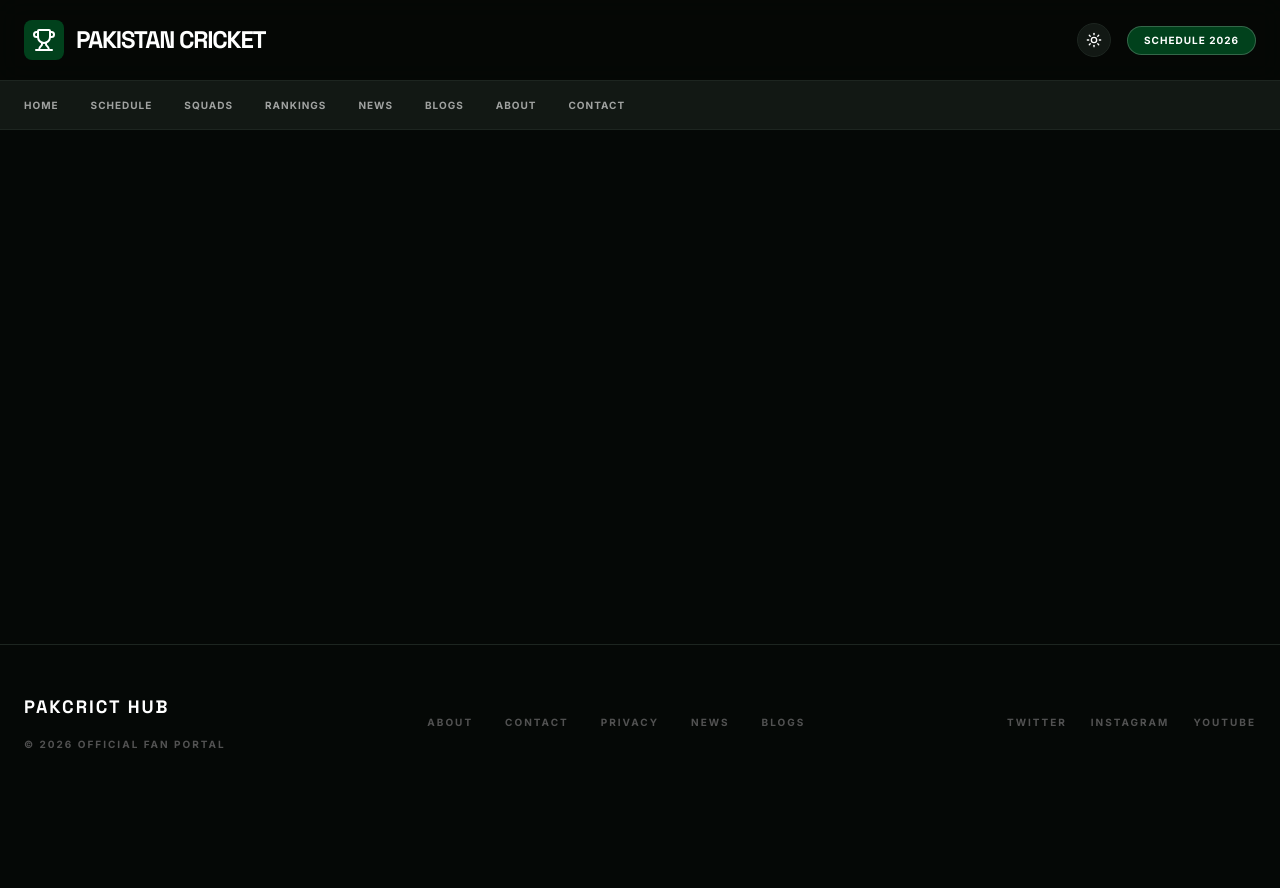
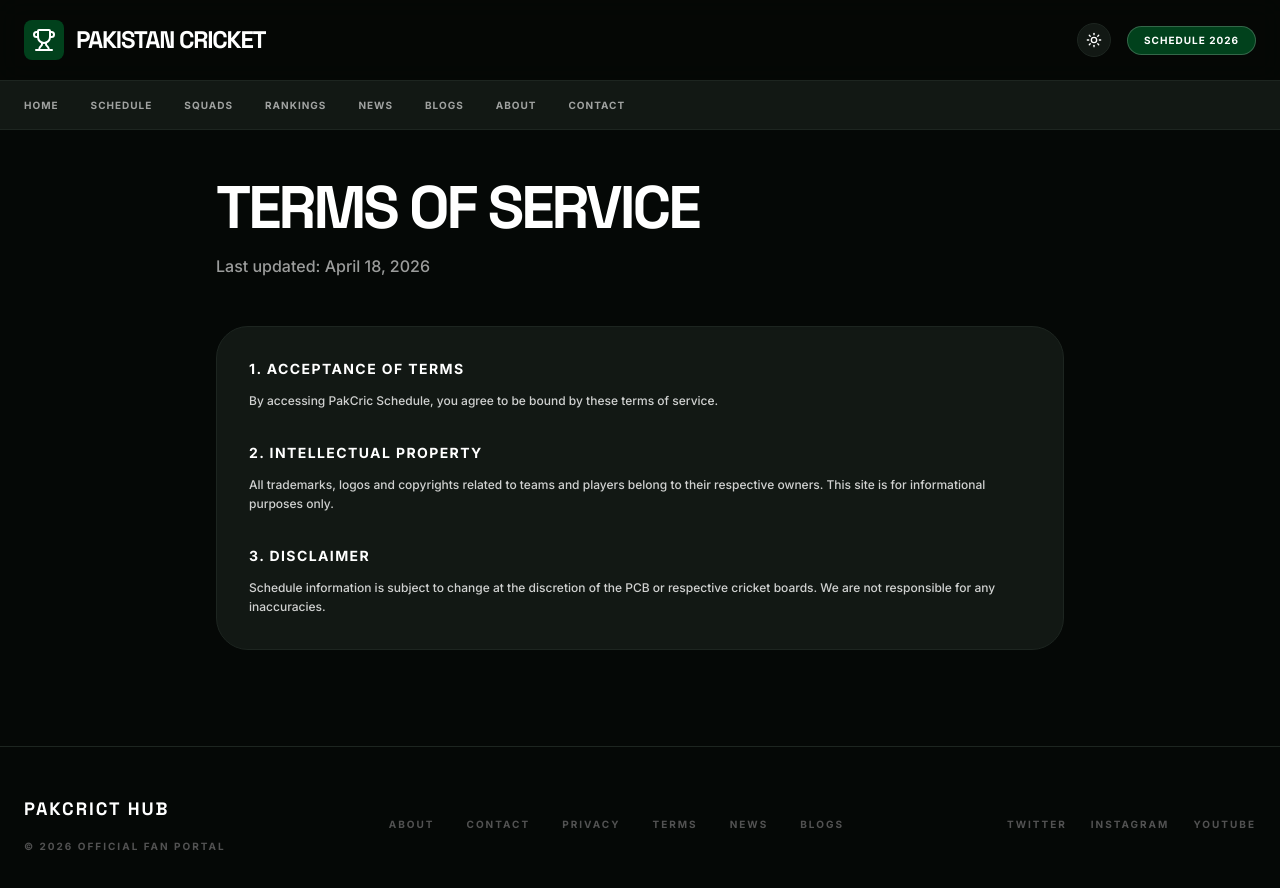
Before and after one commit to abbaskiediting-beep/pakcric-schedule, a React (Vite) app: page /terms in a window 1280 px wide. Shown: the top 888 px of the page. Before the commit the page ends 800 px from the top, so only its background shows below. Built offline with nearby package versions, Linux system fonts and the light colour scheme.

Commit message:
feat: Add Terms page and optimize images
Introduces a new "Terms & Conditions" page and links it in the footer and app routes.
Optimizes image loading across the application by adding `loading="lazy"` and `decoding="async"` attributes to improve performance and user experience.

```diff
--- a/src/App.tsx
+++ b/src/App.tsx
@@ -33,6 +33,7 @@ const NewsDetail = lazy(() => import('./pages/NewsDetail'));
 const About = lazy(() => import('./pages/About'));
 const Contact = lazy(() => import('./pages/Contact'));
 const Privacy = lazy(() => import('./pages/Privacy'));
+const Terms = lazy(() => import('./pages/Terms'));
 
 // Loading component
 const PageLoader = () => (
@@ -87,6 +88,7 @@ export default function App() {
               <Route path="/about" element={<About />} />
               <Route path="/contact" element={<Contact />} />
               <Route path="/privacy" element={<Privacy />} />
+              <Route path="/terms" element={<Terms />} />
               <Route path="/series/:slug" element={<SeriesDetail />} />
               <Route path="/match/:id" element={<MatchDetail />} />
               <Route path="/blogs" element={<Blogs />} />
@@ -108,6 +110,7 @@ export default function App() {
              <Link to="/about" className="hover:text-white transition-colors">About</Link>
              <Link to="/contact" className="hover:text-white transition-colors">Contact</Link>
              <Link to="/privacy" className="hover:text-white transition-colors">Privacy</Link>
+             <Link to="/terms" className="hover:text-white transition-colors">Terms</Link>
              <Link to="/news" className="hover:text-white transition-colors">News</Link>
              <Link to="/blogs" className="hover:text-white transition-colors">Blogs</Link>
           </div>
--- a/src/pages/Blogs.tsx
+++ b/src/pages/Blogs.tsx
@@ -84,6 +84,8 @@ export default function Blogs() {
               <img
                 src={post.image}
                 alt={post.title}
+                loading="lazy"
+                decoding="async"
                 className="w-full h-full object-cover group-hover:scale-105 transition-transform duration-700"
                 referrerPolicy="no-referrer"
               />
--- a/src/pages/Home.tsx
+++ b/src/pages/Home.tsx
@@ -74,7 +74,7 @@ export default function Home() {
 
                   <div className="flex flex-col items-center gap-2">
                      <div className="w-10 h-10 rounded-full bg-white/5 border border-white/10 p-1">
-                        <img src={match.flagUrl} alt={match.opponent} referrerPolicy="no-referrer" className="w-full h-full object-cover rounded-full" />
+                        <img src={match.flagUrl} alt={match.opponent} referrerPolicy="no-referrer" loading="lazy" decoding="async" className="w-full h-full object-cover rounded-full" />
                      </div>
                      <span className="text-xs font-bold uppercase tracking-tighter">{match.opponent.substring(0, 3)}</span>
                   </div>
--- a/src/pages/News.tsx
+++ b/src/pages/News.tsx
@@ -40,6 +40,8 @@ export default function News() {
                   src={featuredNews.imageUrl || 'https://picsum.photos/seed/latest/1200/800'}
                   alt={featuredNews.title}
                   referrerPolicy="no-referrer"
+                  loading="lazy"
+                  decoding="async"
                   className="w-full h-full object-cover grayscale opacity-50 group-hover:grayscale-0 group-hover:opacity-100 group-hover:scale-105 transition-all duration-700"
                 />
                 <div className="absolute inset-0 bg-gradient-to-t from-background to-transparent lg:hidden" />
@@ -85,6 +87,8 @@ export default function News() {
                   src={item.imageUrl || `https://picsum.photos/seed/${item.id}/800/600`}
                   alt={item.title}
                   referrerPolicy="no-referrer"
+                  loading="lazy"
+                  decoding="async"
                   className="w-full h-full object-cover group-hover:scale-110 transition-transform duration-700"
                 />
                 <div className="absolute inset-x-0 bottom-0 h-24 bg-gradient-to-t from-card-bg to-transparent" />
--- a/src/pages/Schedule.tsx
+++ b/src/pages/Schedule.tsx
@@ -156,7 +156,7 @@ export default function Schedule() {
                     </td>
                     <td className="px-8 py-6">
                       <div className="flex items-center gap-3">
-                        <img src={match.flagUrl} alt="" className="w-6 h-4 object-cover rounded shadow" />
+                        <img src={match.flagUrl} alt="" loading="lazy" decoding="async" className="w-6 h-4 object-cover rounded shadow" />
                         <span className="text-xs font-bold uppercase tracking-tight">{match.opponent}</span>
                       </div>
                     </td>
--- a/src/pages/Squads.tsx
+++ b/src/pages/Squads.tsx
@@ -319,7 +319,7 @@ export default function Squads() {
                     <div className="flex -space-x-4">
                       <div className="w-16 h-16 rounded-2xl bg-white/5 border border-white/10 overflow-hidden flex items-center justify-center relative z-10">
                         {selectedPlayer.imgUrl ? (
-                          <img src={selectedPlayer.imgUrl} alt={selectedPlayer.name} referrerPolicy="no-referrer" className="w-full h-full object-contain" />
+                          <img src={selectedPlayer.imgUrl} alt={selectedPlayer.name} referrerPolicy="no-referrer" loading="lazy" decoding="async" className="w-full h-full object-contain" />
                         ) : (
                           <User className="w-8 h-8 text-white opacity-50" />
                         )}
@@ -331,7 +331,7 @@ export default function Squads() {
                           className="w-16 h-16 rounded-2xl bg-white/5 border border-white/10 overflow-hidden flex items-center justify-center relative z-0"
                         >
                           {comparisonPlayer.imgUrl ? (
-                            <img src={comparisonPlayer.imgUrl} alt={comparisonPlayer.name} referrerPolicy="no-referrer" className="w-full h-full object-contain opacity-60" />
+                            <img src={comparisonPlayer.imgUrl} alt={comparisonPlayer.name} referrerPolicy="no-referrer" loading="lazy" decoding="async" className="w-full h-full object-contain opacity-60" />
                           ) : (
                             <User className="w-8 h-8 text-white opacity-50" />
                           )}
@@ -409,7 +409,7 @@ export default function Squads() {
                         >
                           <div className="w-10 h-10 rounded-lg bg-white/10 flex items-center justify-center overflow-hidden">
                              {player.imgUrl ? (
-                               <img src={player.imgUrl} alt={player.name} className="w-full h-full object-contain" />
+                               <img src={player.imgUrl} alt={player.name} loading="lazy" decoding="async" className="w-full h-full object-contain" />
                              ) : (
                                <User className="w-6 h-6 opacity-30" />
                              )}
--- /dev/null
+++ b/src/pages/Terms.tsx
@@ -0,0 +1,35 @@
+import { motion } from 'motion/react';
+
+export default function Terms() {
+  return (
+    <div className="max-w-4xl mx-auto py-12 px-6">
+      <motion.div initial={{ opacity: 0, y: 20 }} animate={{ opacity: 1, y: 0 }} className="mb-12">
+        <h1 className="text-4xl md:text-6xl font-display font-bold uppercase tracking-tighter mb-4">
+          Terms of <span className="text-white">Service</span>
+        </h1>
+        <p className="text-ink/60 font-medium">Last updated: April 18, 2026</p>
+      </motion.div>
+
+      <div className="bg-card-bg border border-card-border rounded-[32px] p-8 space-y-8">
+        <section>
+           <h3 className="text-sm font-bold uppercase tracking-widest text-white mb-3">1. Acceptance of Terms</h3>
+           <p className="text-xs text-ink/80 leading-relaxed font-medium">
+             By accessing PakCric Schedule, you agree to be bound by these terms of service.
+           </p>
+        </section>
+        <section>
+           <h3 className="text-sm font-bold uppercase tracking-widest text-white mb-3">2. Intellectual Property</h3>
+           <p className="text-xs text-ink/80 leading-relaxed font-medium">
+             All trademarks, logos and copyrights related to teams and players belong to their respective owners. This site is for informational purposes only.
+           </p>
+        </section>
+        <section>
+           <h3 className="text-sm font-bold uppercase tracking-widest text-white mb-3">3. Disclaimer</h3>
+           <p className="text-xs text-ink/80 leading-relaxed font-medium">
+             Schedule information is subject to change at the discretion of the PCB or respective cricket boards. We are not responsible for any inaccuracies.
+           </p>
+        </section>
+      </div>
+    </div>
+  );
+}
```
Also changed, not shown: public/robots.txt (added), 1 other file (tests, documents, lock files or other folders).
